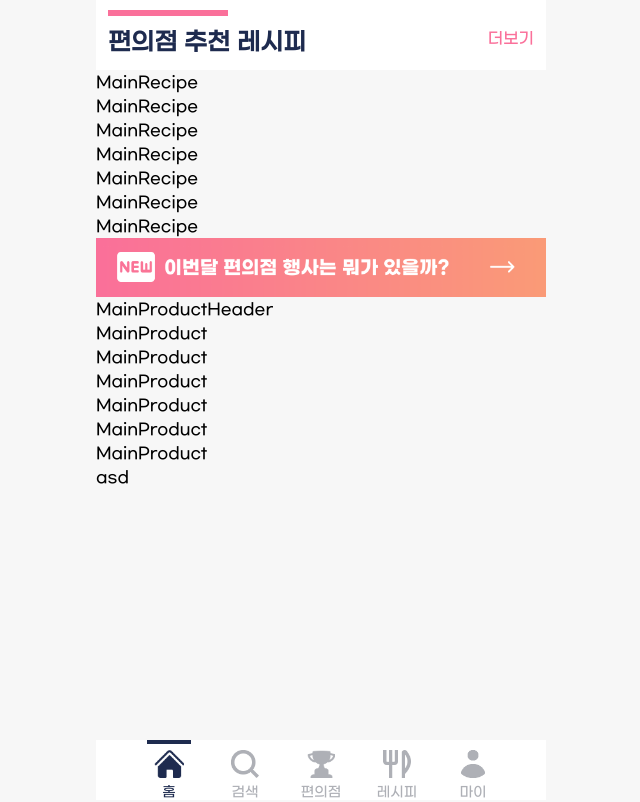
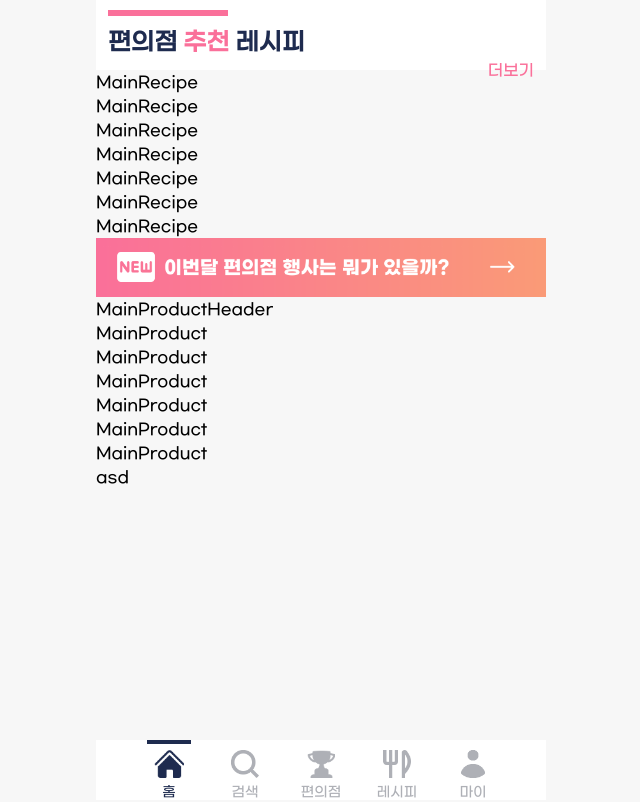
Before and after one commit to PyeonHalLae/Pnale, a React (Vite) app in the folder FrontEnd/: page / in a window 1280 px wide. Shown: the whole page, without its empty margins (319-959 px from the left). Built offline with nearby package versions, Linux system fonts and the light colour scheme.

Commit message:
Feat: 메인페이지 추천 레시피 만드는 중

```diff
--- a/FrontEnd/src/components/main/mainRecipe/MainRecipeHeader.tsx
+++ b/FrontEnd/src/components/main/mainRecipe/MainRecipeHeader.tsx
@@ -4,7 +4,11 @@ const MainRecipeHeader = () => {
   return (
     <Box>
       <Divider></Divider>
-      <Recipe>편의점 추천 레시피</Recipe>
+      <Recipe>
+        편의점
+        <div className="mx-1.5 text-common-peach">추천</div>
+        레시피
+      </Recipe>
       <ReMore>더보기</ReMore>
     </Box>
   );
@@ -25,6 +29,7 @@ bg-white
 `;
 
 const Recipe = tw.span`
+flex
 text-2xl
 font-bold
 text-common-text-color
```
